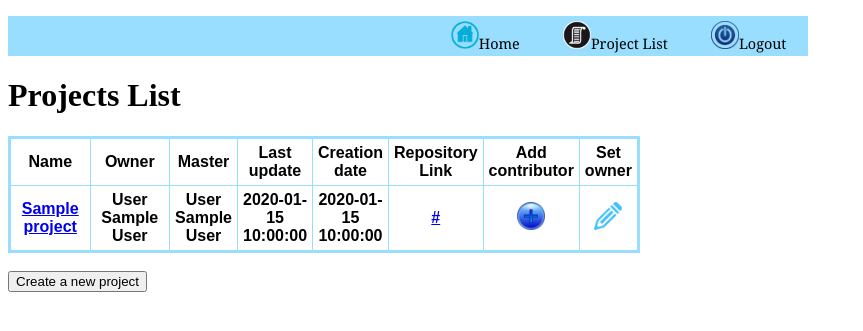
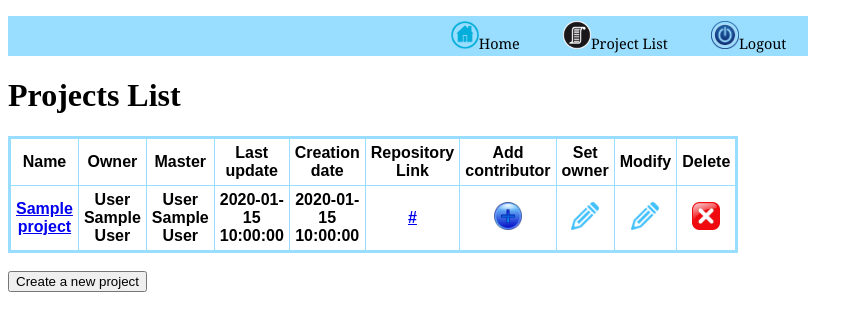
Before and after one commit to Cooya/ScrumManager, a PHP site: page /projectList.php in a window 1280 px wide. Shown: the top 331 px of the page, without its empty margins (0-863 px from the left). Run offline with PHP 8.4, Linux system fonts and the light colour scheme; the visitor is signed in with stand-in values (Sample User, id 1); tables that the repository leaves empty hold one stand-in row (values such as "Sample post"); some libraries are stand-ins or nearby versions.

Commit message:
COntroler for deleting project & HTML for Project MOdification

```diff
--- a/src/web/projectList.php
+++ b/src/web/projectList.php
@@ -19,7 +19,7 @@
 	}
 
 	if($_SERVER["REQUEST_METHOD"] == "POST") {
-		if(isset($_POST['projectName'])) {
+		if(isset($_POST['projectName']) && !isset($_POST['action']) ) {
 			if(!$masterId = getIdByUsername($db, $_SESSION['login']))
 				$message = '<p style="color: red">Unknown master username.</p>';
 			else if(!empty($_POST['ownerUsername']) && !$ownerId = getIdByUsername($db, $_POST['ownerUsername']))
@@ -61,6 +61,15 @@
 		}
 		else
 			$message = '<p style="color: red">Missing POST parameter(s).</p>';
+
+		if(isset($_POST['projectId']) && $_POST['action'] == 'delete') {
+			$sql ="DELETE FROM project WHERE id =" .$_POST['projectId'];
+			if(!$db->query($sql)){
+				$message = '<p style="color:red">An error has occured when trying to delete this project.</p>';}
+			else{
+				$message = '<p style="color:green">The project has been deleted successfully.</p>';}
+		}
+
 	}
 ?>
 
@@ -83,7 +92,7 @@
 			echo '
 				<table border="1">
 					<tr>
-						<td><b>Name</b></td><td><b>Owner</b></td><td><b>Master</b></td><td><b>Last update</b></td><td><b>Creation date</b></td><td><b>Repository Link</b></td><td><b>Add contributor</b></td><td><b>Set owner</b></td>
+						<td><b>Name</b></td><td><b>Owner</b></td><td><b>Master</b></td><td><b>Last update</b></td><td><b>Creation date</b></td><td><b>Repository Link</b></td><td><b>Add contributor</b></td><td><b>Set owner</b></td><td><b>Modify</b></td><td><b>Delete</b></td>
 					</tr>
 			';
 
@@ -123,6 +132,7 @@
 					}
 				}
 
+
 			    echo '
 			    	<tr>
 			    		<td><a href="backLog.php?projectId=' . $data[$i]['projectId'] . '"><b>' . $data[$i]['projectName'] . '</b></a></td>
@@ -135,6 +145,10 @@
 							style="cursor:pointer" alt="update"/></td>
 						<td><img onclick="openOwnerDialog({projectId:' . $data[$i]['projectId'] . ',ownerName:\'' . $ownerName . '\'})"
 							src="assets/images/update.png" style="cursor:pointer" alt="update"/></td>
+						<td><img onclick="openModifyProjectDialog({projectId:' . $data[$i]['projectId'] . '})"
+							src="assets/images/update.png" style="cursor:pointer" alt="update"/></td>
+						<td><img onclick="openDeleteProjectDialog({projectId:' . $data[$i]['projectId'] . '})"
+							src="assets/images/delete.png" style="cursor:pointer" alt="update"/></td>
 			    	</tr>
 			    ';
 
@@ -187,6 +201,45 @@
 					}
 				});
 
+
+				deleteProjectDialog = $("#deleteProjectDialog").dialog({
+					autoOpen: false,
+					height: 300,
+					width: 300,
+					modal: true,
+					buttons: {
+						"Confirm": function() {
+							deleteProjectDialog.find("form").submit();
+							deleteProjectDialog.dialog("close");
+						},
+						Cancel: function() {
+							deleteProjectDialog.dialog("close");
+						}
+					},
+					close: function() {
+
+					}
+				});
+
+				modifyProjectDialog = $("#modifyProjectDialog").dialog({
+					autoOpen: false,
+					height: 400,
+					width: 400,
+					modal: true,
+					buttons: {
+						"Confirm": function() {
+							modifyProjectDialog.find("form").submit();
+							modifyProjectDialog.dialog("close");
+						},
+						Cancel: function() {
+							modifyProjectDialog.dialog("close");
+						}
+					},
+					close: function() {
+
+					}
+				});
+
 				newProjectDialog = $("#newProjectDialog").dialog({
 					autoOpen: false,
 					height: 500,
@@ -209,13 +262,29 @@
 				openContributorDialog = function(projectId) {
 					$("#contributorDialog > form > fieldset > input[type='hidden']").val(projectId);
 					contributorDialog.dialog('open');
-				}
+				};
 
 				openOwnerDialog = function(params) {
 					$("#ownerDialog > form > fieldset > input[type='hidden']").val(params.projectId);
 					if(params.ownerName != '')
 						$("#ownerDialog > form > fieldset > input[type='text']").val(params.ownerName);
 					ownerDialog.dialog('open');
+				};
+
+				openDeleteProjectDialog = function(params) {
+					$("#deleteProjectDialog > form > fieldset > input").each(function(index, elt) {
+						if(elt.name != 'action')
+							elt.value = params[elt.name];
+					});
+					deleteProjectDialog.dialog('open');
+				};
+
+				openModifyProjectDialog = function(params) {
+					$("#modifyProjectDialog > form > fieldset > input").each(function(index, elt) {
+						if(elt.name != 'action')
+							elt.value = params[elt.name];
+					});
+					modifyProjectDialog.dialog('open');
 				};
 			});
 		</script>
@@ -264,4 +333,35 @@
 			</fieldset>
 		</form>
 	</div>
+
+
+
+	<div id="modifyProjectDialog" title="Modify project">
+		<p class="validateTips">Field "Project name" is required.</p>
+		<form method="POST">
+			<fieldset>
+				<label for="projectName">Project name</label>
+				<input type="text" name="projectName" id="projectName" class="text ui-widget-content ui-corner-all" required>
+
+				<label for="repositoryLink">Repository link</label>
+				<input type="link" name="repositoryLink" id="repositoryLink" class="text ui-widget-content ui-corner-all">
+
+				<input type="hidden" name="projectId">
+				<input type="hidden" name="projectName">
+				<input type="hidden" name="repository_link">
+				<input type="submit" tabindex="-1" style="position:absolute; top:-1000px">
+			</fieldset>
+		</form>
+	</div>
+
+	<div id="deleteProjectDialog" title="Project deletion">
+		<p class="validateTips">Delete this project ?</p>
+		<form method="POST">
+			<fieldset>
+				<input type="hidden" type="text" name="action" value="delete">
+				<input type="hidden" name="projectId">
+				<input type="submit" tabindex="-1" style="position:absolute; top:-1000px">
+			</fieldset>
+		</form>
+	</div>
 </html>
```
